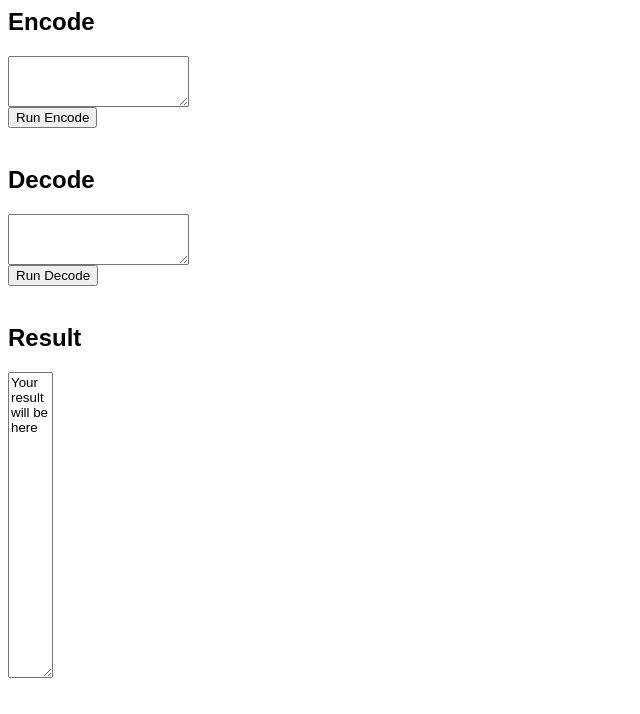
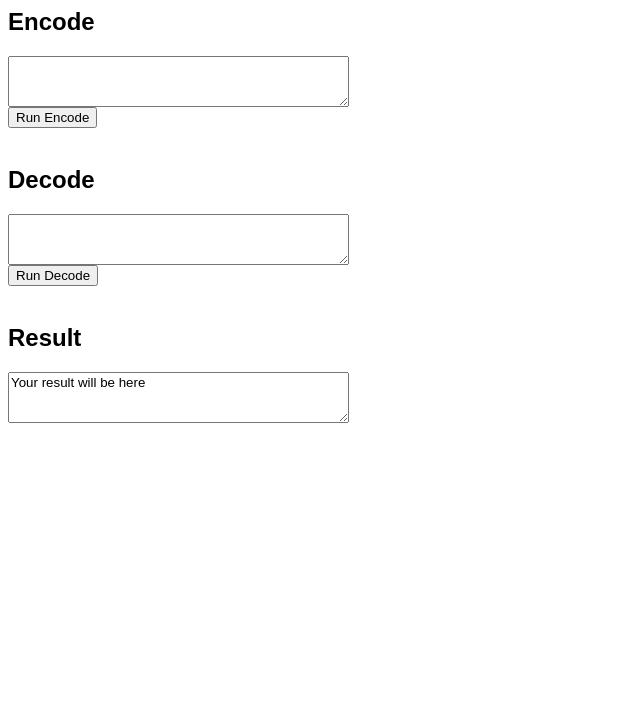
Before and after one commit to EagleEye2010/b64, a plain HTML site: page index.html in a window 1280 px wide. Shown: the whole page, without its empty margins (0-640 px from the left). Drawn offline with Linux system fonts and the light colour scheme.

Commit message:
Update index.html
fixed UI issue

```diff
--- a/index.html
+++ b/index.html
@@ -2,17 +2,17 @@
   <body>
     <style>*{font-family:Arial;}</style>
     <h2>Encode</h2>
-    <textarea rows=3 cols=20 id=e></textarea>
+    <textarea rows=3 cols=40 id=e></textarea>
     <br>
     <button id=erun onclick=encode()>Run Encode</button>
     <br><br>
     <h2>Decode</h2>
-    <textarea rows=3 cols=20 id=d></textarea>
+    <textarea rows=3 cols=40 id=d></textarea>
     <br>
     <button id=drun onclick=decode()>Run Decode</button>
     <br><br>
     <h2>Result</h2>
-    <textarea id=res cols=3 rows=20>Your result will be here</textarea>
+    <textarea id=res cols=40 rows=3>Your result will be here</textarea>
     <script>
       function encode() {
         let t = document.getElementById('e').value;
```
